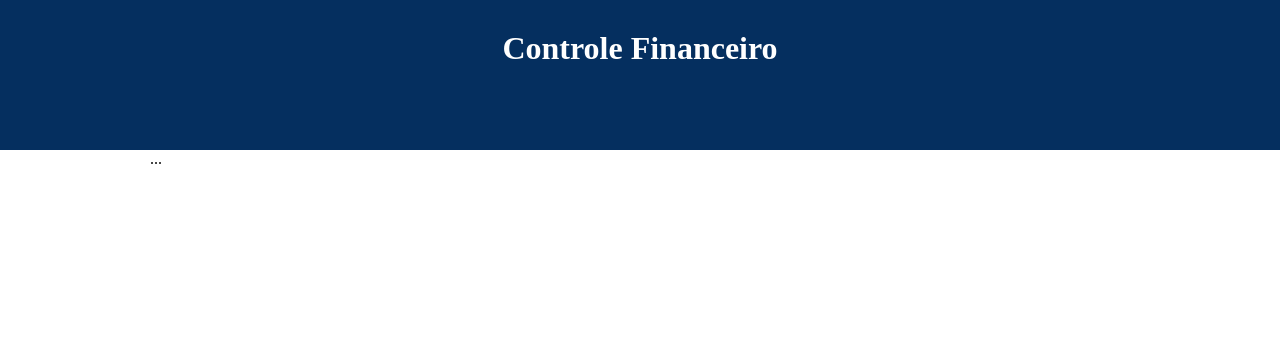
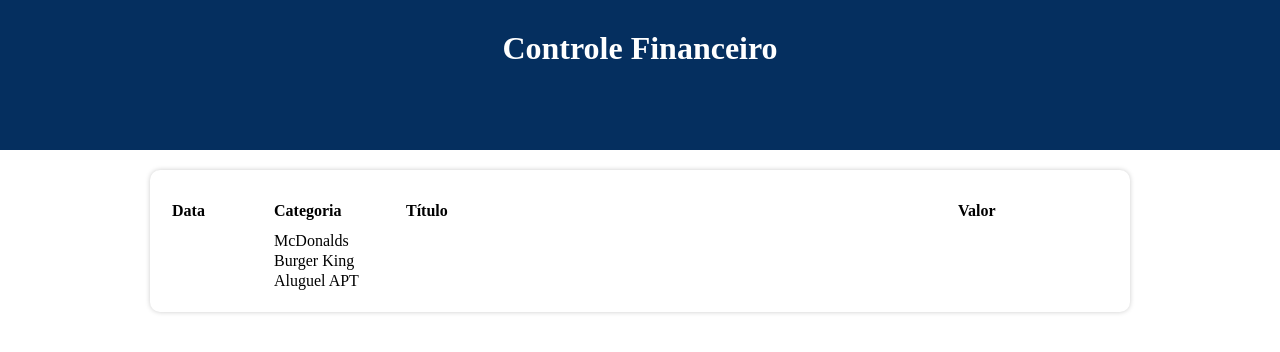
Before and after one commit to FilipePaiva10/D2ControleFinanceiro, a React (Create React App) app: page / in a window 1280 px wide. Shown: the top 352 px of the page. Built offline with nearby package versions, Linux system fonts and the light colour scheme.

Commit message:
Criação de tabela + Components

```diff
--- a/src/App.tsx
+++ b/src/App.tsx
@@ -7,6 +7,8 @@ import GlobalStyles from './styles/global';
 import dark from "./styles/themes/dark";
 import light from "./styles/themes/light";
 import usePersistedState from "./utils/usePersistedState";
+
+import { TableArea } from "./components/TableArea";
 
 import { getCurrentMonth, filterListByMonth } from "./helpers/dateFilter";
 
@@ -36,7 +38,7 @@ const App = () => {
           <app.HeaderText>Controle Financeiro</app.HeaderText>
         </app.Header>
         <app.Body>
-          ...
+          <TableArea list={filteredList}/>
         </app.Body>
       </app.Container>
       <GlobalStyles/>
--- /dev/null
+++ b/src/components/TableArea/index.tsx
@@ -0,0 +1,32 @@
+import React from "react";
+import { Item } from "../../types/Items";
+import * as T from './styled';
+
+type Props = {
+    list: Item[];
+}
+
+export const TableArea = ({ list } : Props ) => {
+    return (
+        <T.table>
+            <thead>
+                <tr>
+                    <T.theadColumn width={100}>Data</T.theadColumn>
+                    <T.theadColumn width={130}>Categoria</T.theadColumn>
+                    <T.theadColumn>Título</T.theadColumn>
+                    <T.theadColumn width={150}>Valor</T.theadColumn>
+                </tr>
+            </thead>
+            <tbody>
+                {list.map((item, key) => (
+                    <tr key={key}>
+                        <td></td>
+                        <td>{item.title}</td>
+                        <td></td>
+                        <td></td>
+                    </tr>
+                ))}
+            </tbody>
+        </T.table>
+    );
+}
--- /dev/null
+++ b/src/components/TableArea/styled.ts
@@ -0,0 +1,17 @@
+import styled from "styled-components";
+
+export const table = styled.table`
+    width: 100%;
+    background-color: ${props => props.theme.background.primary};
+    padding: 20px;
+    box-shadow: 0px 0px 5px ${props => props.theme.shadow.primary};
+    border-radius: 10px;
+    margin-top: 20px;
+`;
+
+export const theadColumn = styled.th<{ width? : number}>`
+    width: ${props => props.width ? `${props.width}px` : 'auto'};
+    padding: 10px 0;
+    text-align: left;
+
+`;
--- /dev/null
+++ b/src/components/TableItem/styled.ts
@@ -0,0 +1,5 @@
+import styled from "styled-components";
+
+export const TableLine = styled.tr`
+
+`;
--- a/src/styles/styled.ts
+++ b/src/styles/styled.ts
@@ -12,5 +12,9 @@ declare module 'styled-components' {
         primary: string,
         secundary: string
     },
+    shadow: {
+        primary: string,
+        secundary: string
+    }
   }
 }
--- a/src/styles/themes/dark.ts
+++ b/src/styles/themes/dark.ts
@@ -9,4 +9,8 @@ export default {
         primary: '#FFF',
         secundary: '#797A81'
     },
+    shadow: {
+        primary: '#CCC',
+        secundary: '#000'
+    }
 }
--- a/src/styles/themes/light.ts
+++ b/src/styles/themes/light.ts
@@ -8,5 +8,9 @@ export default {
     colors: {
         primary: '#FFF',
         secundary: '#FFF'
+    },
+    shadow: {
+        primary: '#CCC',
+        secundary: '#000'
     }
 }
```
Also changed, not shown: src/components/TableItem/index.tsx (added, +9 -0 lines).
